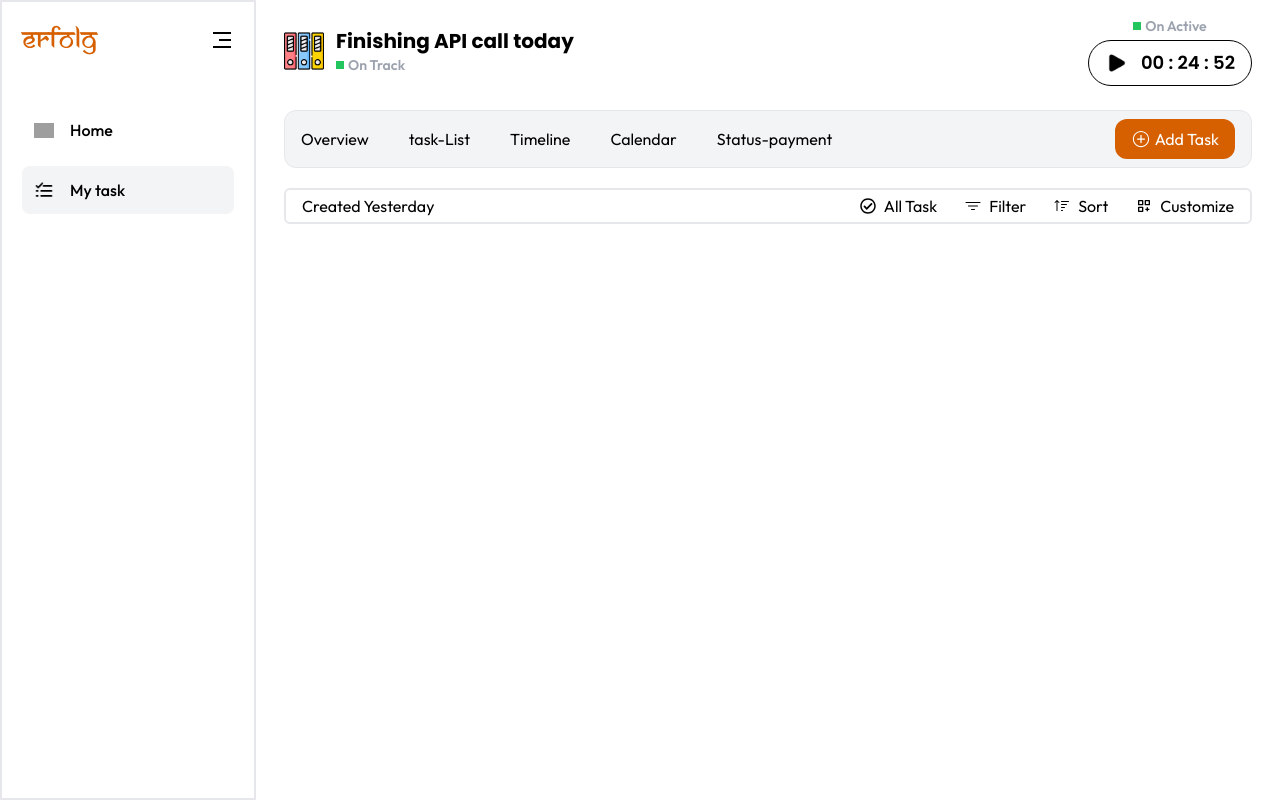
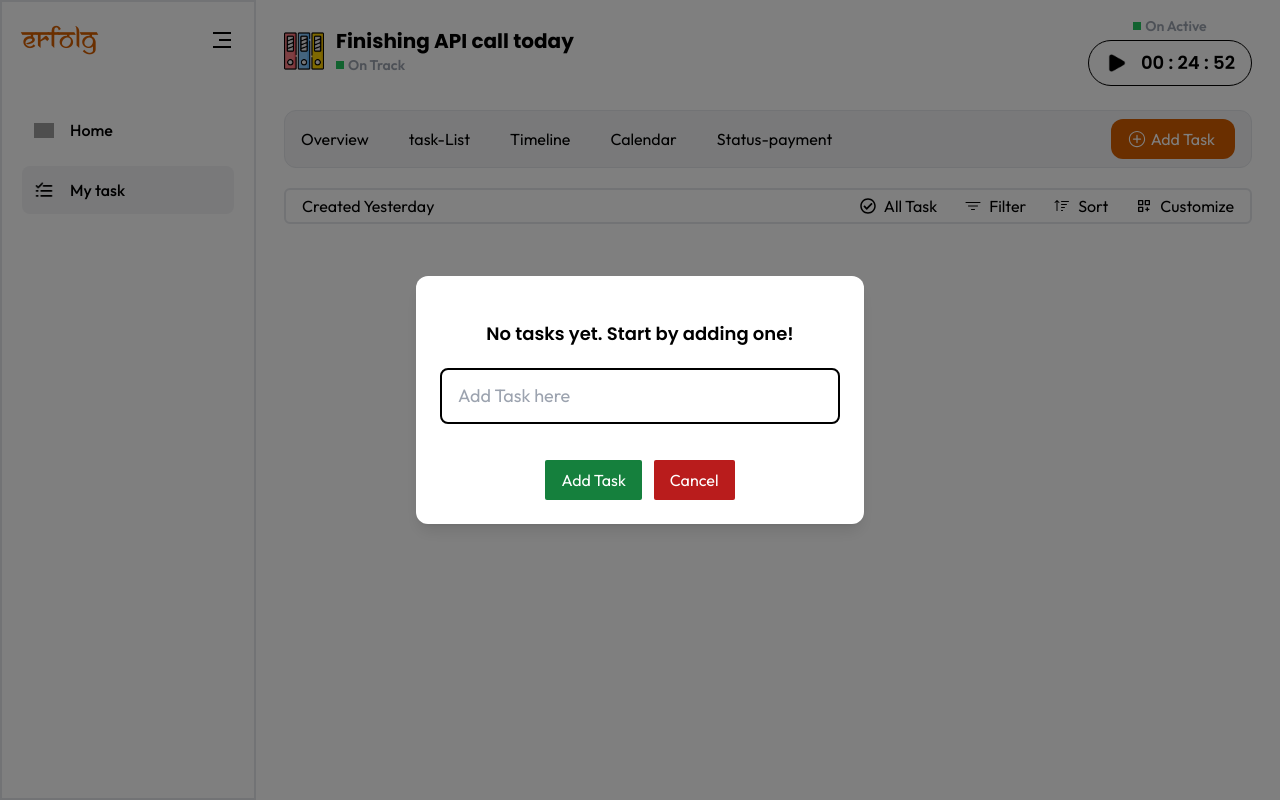
Before and after one commit to Yuneshdangol99/Mytodo, a React (Vite) app: page /mytask in a window 1280 px wide. Both pictures are taken after a click on the button "Add Task". Built offline with nearby package versions, Linux system fonts and the light colour scheme; grey boxes are pictures that could not be loaded; a web font is replaced by a local one.

Commit message:
added add button ui

```diff
--- a/src/component/HeroContainer/Addtask/AddButton.jsx
+++ b/src/component/HeroContainer/Addtask/AddButton.jsx
@@ -1,11 +1,24 @@
-import React from "react";
+import React, { useState } from "react";
 import { IoIosAddCircleOutline } from "react-icons/io";
+import Showoverlay from "./component/Showoverlay";
 
-function AddButton() {
+function AddButton({ className }) {
+  const [ShowOverlay, setShowOverlay] = useState(false);
+
+  const handletask = () => {
+    setShowOverlay(true);
+  };
+
   return (
-    <button className="px-4 py-2 bg-primary rounded-xl text-white flex items-center gap-1">
-      <IoIosAddCircleOutline className="text-xl" /> Add Task
-    </button>
+    <>
+      <button
+        onClick={handletask}
+        className={`px-4 py-2 bg-primary rounded-xl text-white flex items-center gap-1`}
+      >
+        <IoIosAddCircleOutline className="text-xl" /> Add Task
+        <Showoverlay ShowOverlay={ShowOverlay} />
+      </button>
+    </>
   );
 }
 
--- /dev/null
+++ b/src/component/HeroContainer/Addtask/component/Showoverlay.jsx
@@ -0,0 +1,46 @@
+import React from "react";
+import AddButton from "../AddButton";
+
+function Showoverlay({ ShowOverlay }) {
+  return (
+    <div>
+      {ShowOverlay && (
+        <div className="fixed inset-0 bg-black bg-opacity-50 flex items-center justify-center z-50">
+          <div className="bg-white p-6 rounded-xl shadow-lg max-w-md w-full flex flex-col justify-center items-center gap-5">
+            <div>
+              <h1 className="font-semibold text-lg mt-5 text-black">
+                No tasks yet. Start by adding one!
+              </h1>
+            </div>
+
+            {/* this is input container  */}
+            <div className="w-full">
+              <input
+                type="text"
+                placeholder="Add Task here"
+                className="text-lg text-black w-full px-4 py-3 border-2 border-black outline-none rounded-lg"
+              />
+            </div>
+
+            {/* this is point section  */}
+            {/* <div className="w-4/5 bg-secondary-gray_200 px-3 py-4 rounded-3xl">
+              heloo
+            </div> */}
+
+            {/* this is button section  */}
+            <div className="flex gap-3 mt-4">
+              <button className="px-4 py-2 bg-green-700 rounded-sm text-white flex items-center">
+                Add Task
+              </button>
+              <button className="px-4 py-2 bg-red-700 rounded-sm text-white flex items-center">
+                Cancel
+              </button>
+            </div>
+          </div>
+        </div>
+      )}
+    </div>
+  );
+}
+
+export default Showoverlay;
```
